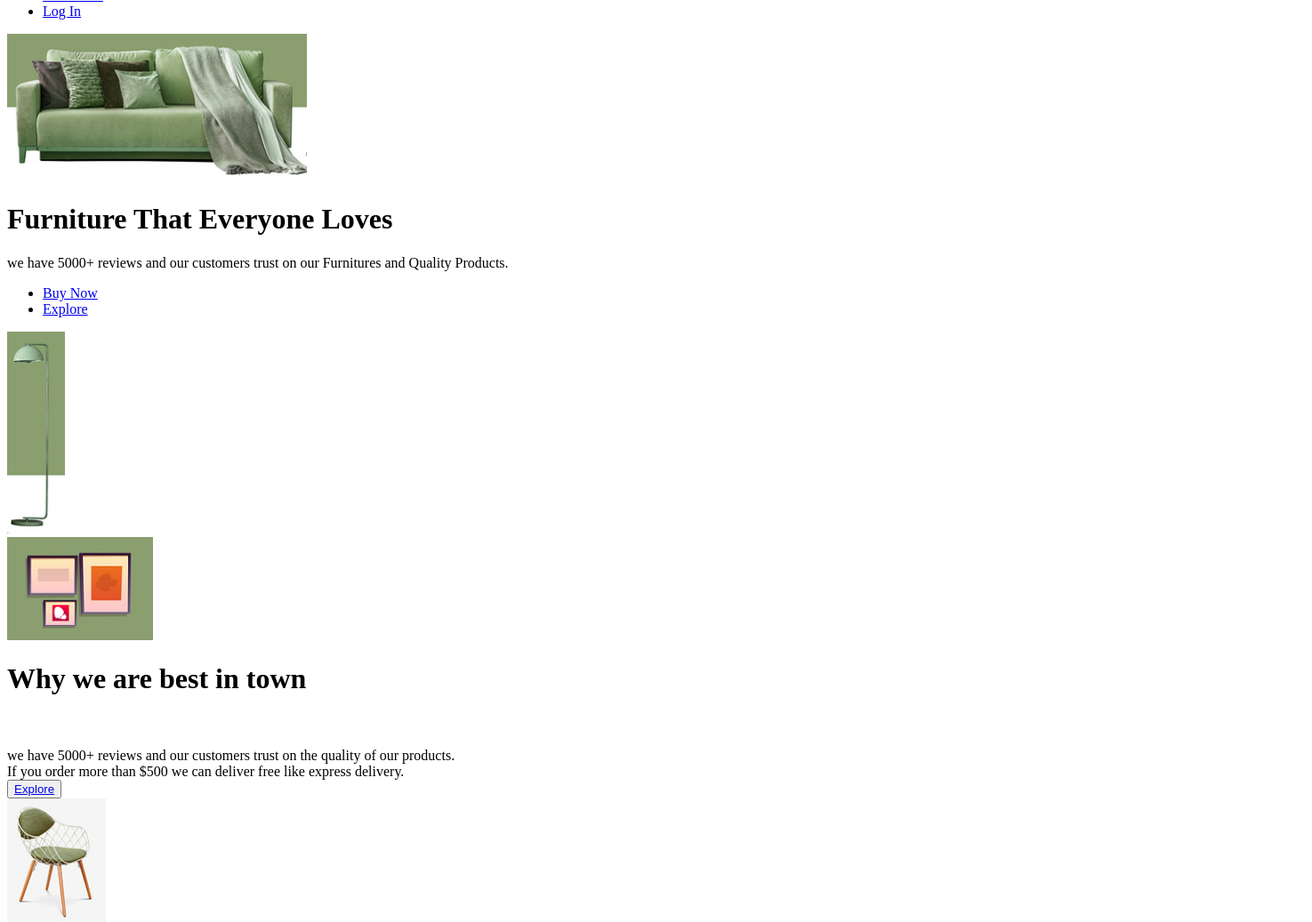
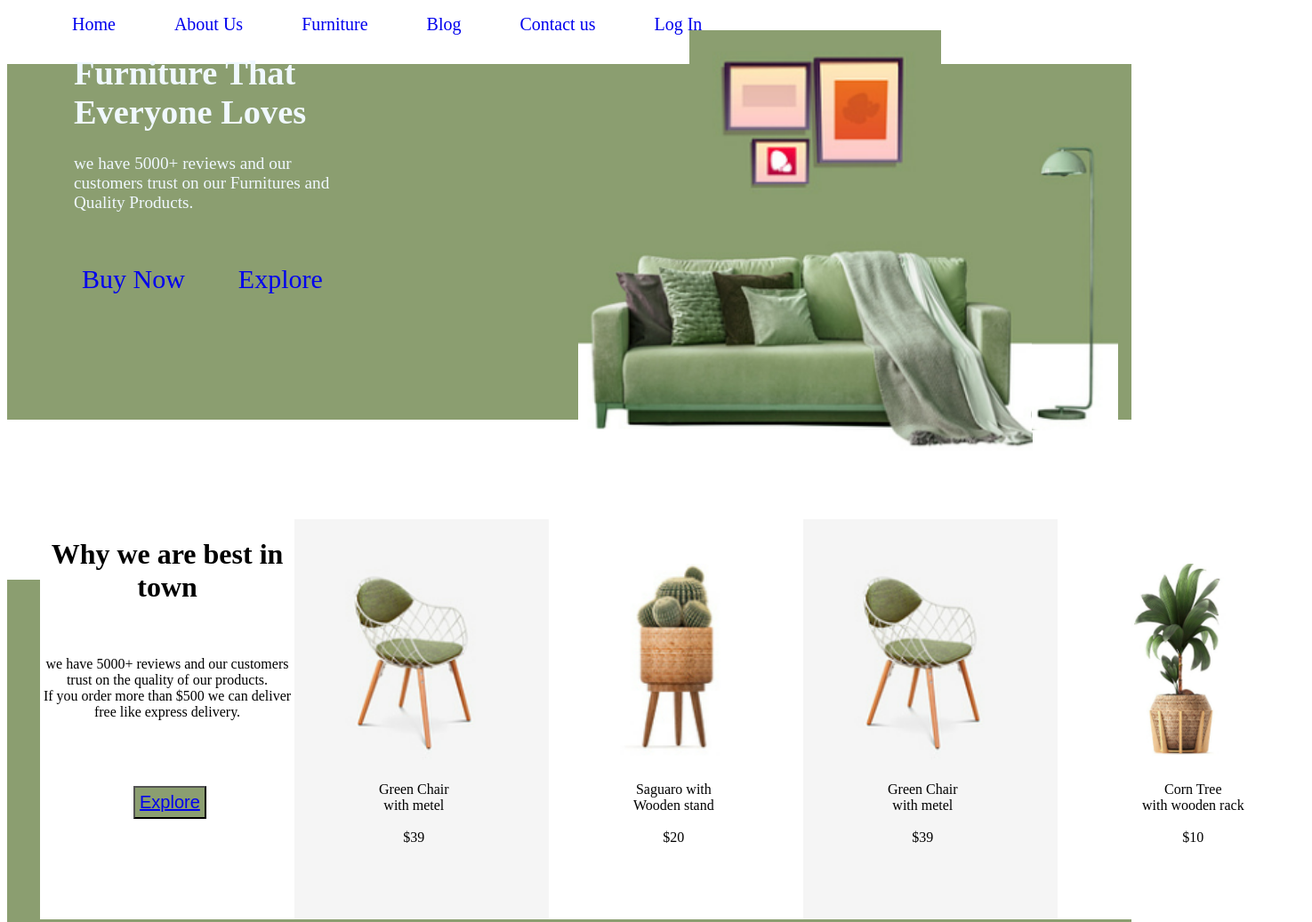
Before and after one commit to abhishekmanglani05/Landing_page, a plain HTML site: page index.html in a window 1280 px wide. Shown: the part 166-1203 px from the top of the page at 89% size, 1475 px wide, since content can reach past the window. Drawn offline with Linux system fonts and the light colour scheme.

Commit message:
Update index.html

```diff
--- a/index.html
+++ b/index.html
@@ -6,13 +6,294 @@
     <meta http-equiv="X-UA-Compatible" content="IE=edge">
     <meta name="viewport" content="width=device-width, initial-scale=1.0">
     <title>Landing page</title>
-    <link rel="stylesheet" href="landing_page.css">
+<!--     <link rel="stylesheet" href="landing_page.css"> -->
 </head>
-<!-- <style>
+<style>
 
 
+    .left1 {
+    display: inline-block;
+    margin-top: 40px;
+    margin-left: 50px;
+    margin-right: 350px;
+    margin-bottom: 25px;
+}
 
-</style> -->
+.right1 {
+    display: inline-block;
+    /* margin-top: 50px; */
+}
+
+.navbar ul {
+    overflow: auto;
+}
+
+.navbar li {
+    float: left;
+    list-style: none;
+    margin: 13px 20px;
+    font-size: 20px;
+
+}
+
+.navbar li a {
+    padding: 13px 13px;
+    text-decoration: none;
+    /* color: #70C9E7; */
+}
+
+/* .navbar li a.active {
+    text-decoration: underline;
+    color: grey;
+} */
+.navbar li a:hover {
+    /* text-decoration: underline; */
+    color: white;
+    background-color: black;
+    border-radius: 30px;
+}
+
+#main1 {
+    background-color: #8B9E70;
+    height: 400px;
+}
+
+#main2 {
+    background-color: white;
+    height: 180px;
+}
+
+#main3 {
+    position: absolute;
+    top: 427px;
+    left: 650px;
+}
+
+#main3 img {
+    height: 250px;
+}
+
+#main4 {
+    position: absolute;
+    top: 200px;
+    font-size: larger;
+    color: aliceblue;
+    width: 300px;
+    margin-left: 75px;
+}
+
+#main5 {
+    position: absolute;
+    top: 420px;
+    margin-left: 14px;
+    font-size: 30px;
+}
+
+#main5 ul {
+    overflow: auto;
+}
+
+#main5 li {
+    float: left;
+    list-style: none;
+    margin: 13px 20px;
+    /* background-color: black;
+    border-radius: 30px; */
+
+
+}
+
+#main5 li a {
+    padding: 10px 10px;
+    text-decoration: none;
+    /* color: #70C9E7; */
+}
+
+#main5 li a:hover {
+    /* text-decoration: underline; */
+    color: white;
+    background-color: black;
+    border-radius: 30px;
+}
+
+#main6 {
+    position: absolute;
+    top: 312px;
+    left: 1160px;
+}
+
+#main6 img {
+    height: 338px;
+}
+
+#main7 {
+    position: absolute;
+    top: 200px;
+    left: 775px;
+}
+
+#main7 img {
+    height: 200px
+}
+
+#footer {
+    background-color: #8B9E70;
+    height: 500px;
+}
+
+#footer1 {
+    position: absolute;
+    background-color: #FFFFFF;
+    height: 450px;
+    width: 286px;
+    top: 750px;
+    left: 45px
+}
+
+#footer1 h1 {
+    /* text-align: center; */
+    text-align: center;
+}
+
+#footer1 div {
+    /* text-align: center; */
+    text-align: center;
+}
+
+#footer1a {
+    position: absolute;
+    top: 300px;
+    left: 105px;
+    background-color: #8B9E70;
+    font-size: 20px;
+    padding: 5px 5px;
+    /* color: black; */
+    /* text-decoration: none;
+    list-style: none; */
+}
+
+#footer2 {
+    position: absolute;
+    background-color: #F5F5F5;
+    height: 450px;
+    width: 286px;
+    top: 750px;
+    left: 331px
+}
+
+#footer2 div {
+    /* text-align: center; */
+    text-align: center;
+}
+
+#footer2 img {
+    height: 225px
+}
+
+#footer2a {
+    position: absolute;
+    top: 50px;
+    left: 50px;
+}
+
+#footer2b {
+    position: absolute;
+    top: 295px;
+    left: 95px
+}
+
+#footer3 {
+    position: absolute;
+    background-color: #FFFFFF;
+    height: 450px;
+    width: 286px;
+    top: 750px;
+    left: 617px
+}
+
+#footer3 img {
+    height: 225px
+}
+
+#footer3a {
+    position: absolute;
+    top: 50px;
+    left: 70px;
+}
+
+#footer3 div {
+    /* text-align: center; */
+    text-align: center;
+}
+
+#footer3b {
+    position: absolute;
+    top: 295px;
+    left: 95px
+}
+
+#footer4 {
+    position: absolute;
+    background-color: #F5F5F5;
+    height: 450px;
+    width: 286px;
+    top: 750px;
+    left: 903px
+}
+
+#footer4 img {
+    height: 225px
+}
+
+#footer4a {
+    position: absolute;
+    top: 50px;
+    left: 50px;
+}
+
+#footer4 div {
+    /* text-align: center; */
+    text-align: center;
+}
+
+#footer4b {
+    position: absolute;
+    top: 295px;
+    left: 95px
+}
+
+#footer5 {
+    position: absolute;
+    background-color: #FFFFFF;
+    height: 450px;
+    width: 286px;
+    top: 750px;
+    left: 1189px
+}
+
+#footer5 img {
+    height: 225px
+}
+
+#footer5a {
+    position: absolute;
+    top: 50px;
+    left: 70px;
+}
+
+#footer5 div {
+    /* text-align: center; */
+    text-align: center;
+}
+
+#footer5b {
+    position: absolute;
+    top: 295px;
+    left: 95px
+}
+
+
+</style>
 
 <body>
     <div class="container_1">
```
